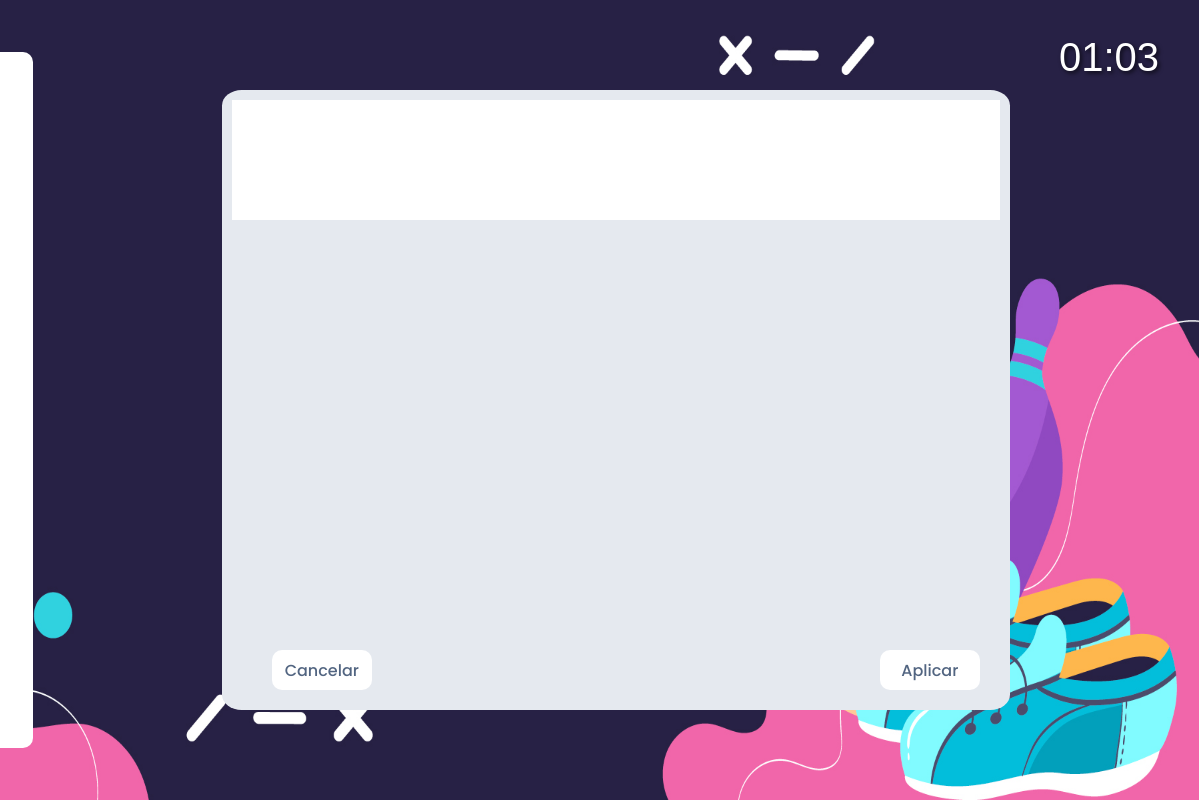
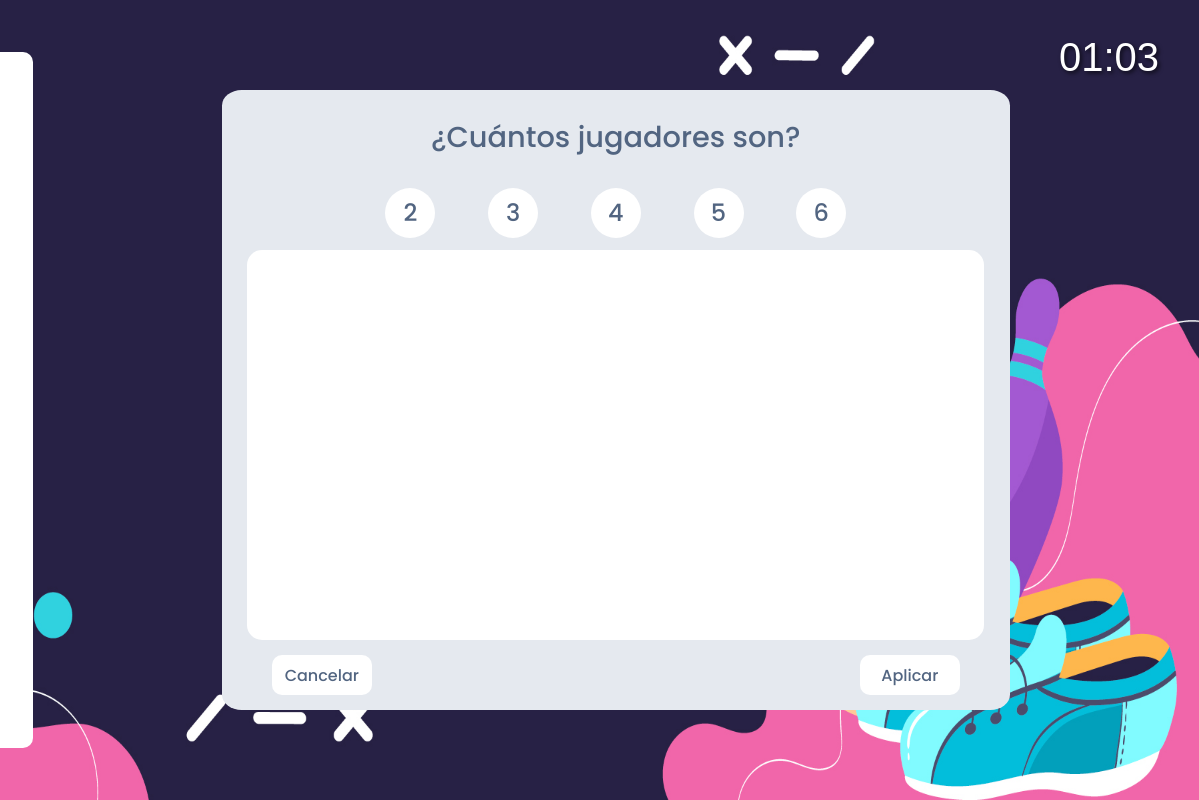
Before and after one commit to DevNico2905/LaBoleraNeiva, a plain HTML site: page index.html in a window 1280 px wide. Both pictures are taken after a click on the item "Nuevo Juego". Shown: the full height of the page, 81-1280 px from the left. Drawn offline with Linux system fonts and the light colour scheme; a web font is replaced by a local one.

Commit message:
Picking players

```diff
--- a/index.html
+++ b/index.html
@@ -103,7 +103,18 @@
     </aside>
 
     <div class="NewGameModal" id="modalplayers">
-        <div class="selecciona-players divs-modal"></div>
+        <div class="selecciona-players divs-modal">
+            <div class="title-div">
+                <p class="title-players"">¿Cuántos jugadores son?</p>
+            </div>
+            <div class="numero-players">
+                <button class="opcion two-p">2</button>
+                <button class="opcion three-p">3</button>
+                <button class="opcion four-p">4</button>
+                <button class="opcion five-p">5</button>
+                <button class="opcion six-p">6</button>
+            </div>
+        </div>
         <div class="name-player divs-modal"></div>
         <div class="botones-modal divs-modal">
             <button class="modal-buttons cancel" onclick="hideNewGameModal()">
--- a/styles.css
+++ b/styles.css
@@ -127,13 +127,16 @@ a{
 }*/
 
 .selecciona-players{
-    height: 20%;
-    background-color: #fff;
+    height: 25%;
+    background-color: #e5e9ef;
 }
 
 .name-player{
-    height: 70%;
-    background-color: #e5e9ef;
+    height: 65%;
+    background-color: white;
+    border-radius: 15px;
+    margin-left: 2%;
+    margin-right: 2%;
 }
 
 .botones-modal{
@@ -141,6 +144,8 @@ a{
     background-color: #e5e9ef;
     display: flex;
     align-items: center;
+    justify-content: space-between;
+    margin-top: 5px;
 }
 
 .modal-buttons{
@@ -166,8 +171,7 @@ a{
 }
 
 .aplied{
-    margin-left: auto;
-    margin-right: 20px;
+    margin-right: 40px;
 }
 
 .modal-buttons:hover {
@@ -198,3 +202,49 @@ a{
     opacity: 1;
     pointer-events: all;
 }
+
+.title-div{
+    height: 50%;
+    background-color: #e5e9ef;
+    display: flex;
+}
+
+.numero-players {
+    display: flex;
+    justify-content: space-between; /* Espacio proporcional */
+    align-items: center; /* Centra verticalmente */
+    height: 50%;
+    padding-left: 20%;
+    padding-right: 20%;
+}
+
+.opcion {
+    height: 50px;
+    width:  50px;
+    background-color: white;
+    border: none; /* Elimina el borde predeterminado del botón */
+    border-radius: 50%; /* Opcional, para que sean circulares */
+    cursor: pointer; /* Cambia el cursor al pasar por encima */
+    display: flex; /* Centra el contenido dentro */
+    justify-content: center;
+    align-items: center;
+    color: #526581; /* Color del texto */
+    font-size: 1.5rem; /* Tamaño del texto */
+    font-family: 'Poppins';
+}
+
+.opcion:hover {
+    background-color: #007aff;
+    color: white;
+}
+
+.title-players{
+    margin: auto;
+    font-family: 'Poppins';
+    font-size: 1.8rem;
+    display: flex;
+    justify-content: center;
+    align-items: center;
+    color: #526581;
+
+}
```
